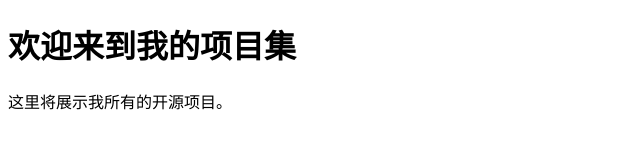
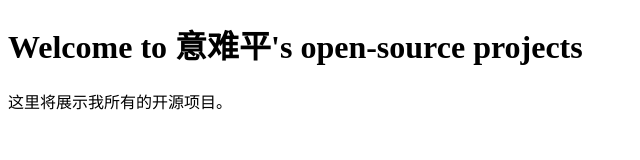
Before and after one commit to yinanping-CPU/yinanping-CPU.github.io, a plain HTML site: page index.html in a window 1280 px wide. Shown: the whole page, without its empty margins (0-640 px from the left). Drawn offline with Linux system fonts and the light colour scheme.

Commit message:
just a try for update website

```diff
--- a/index.html
+++ b/index.html
@@ -6,7 +6,7 @@
     <title>意难平的开源项目</title>
 </head>
 <body>
-    <h1>欢迎来到我的项目集</h1>
+    <h1>Welcome to 意难平's open-source projects</h1>
     <p>这里将展示我所有的开源项目。</p>
 </body>
 </html>
```
